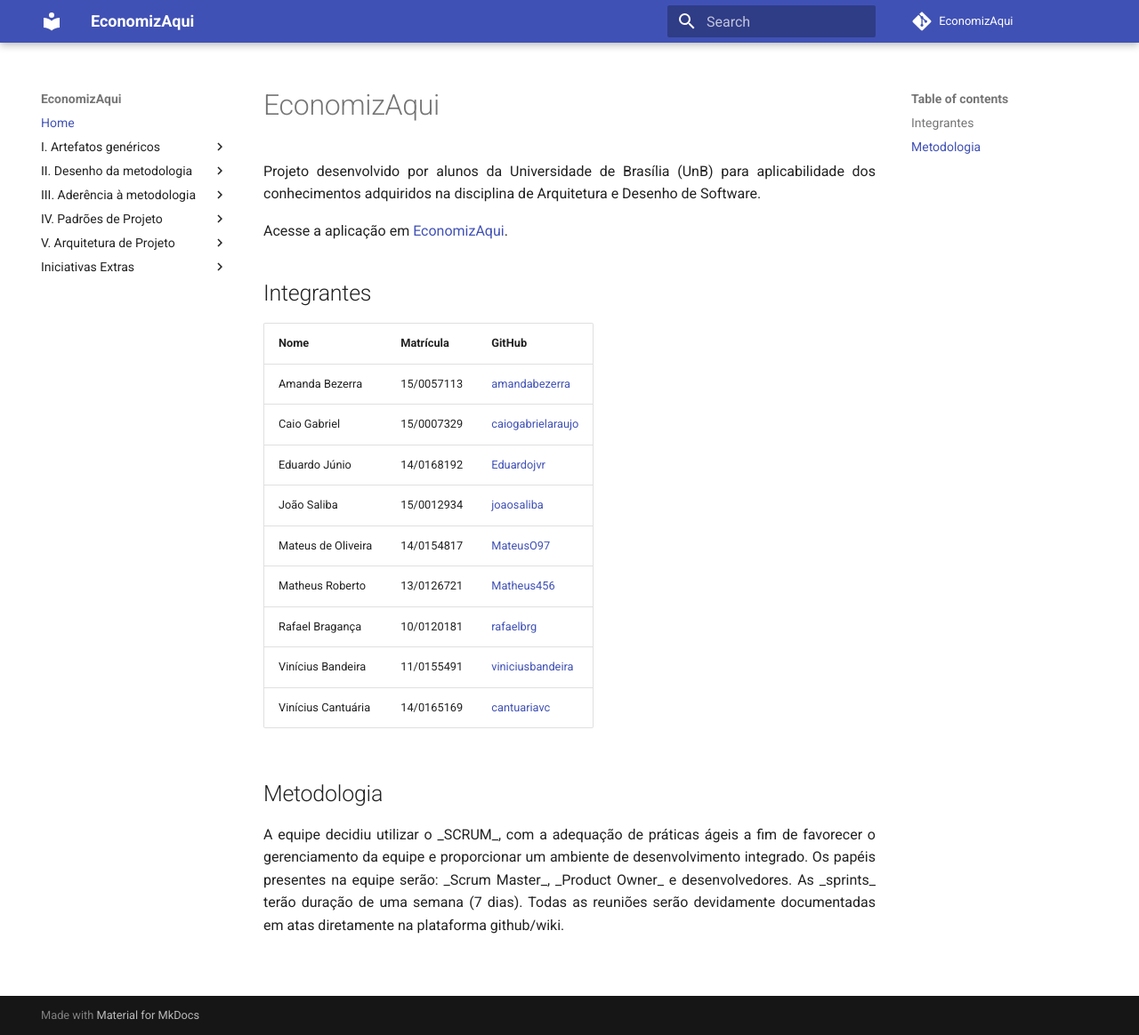
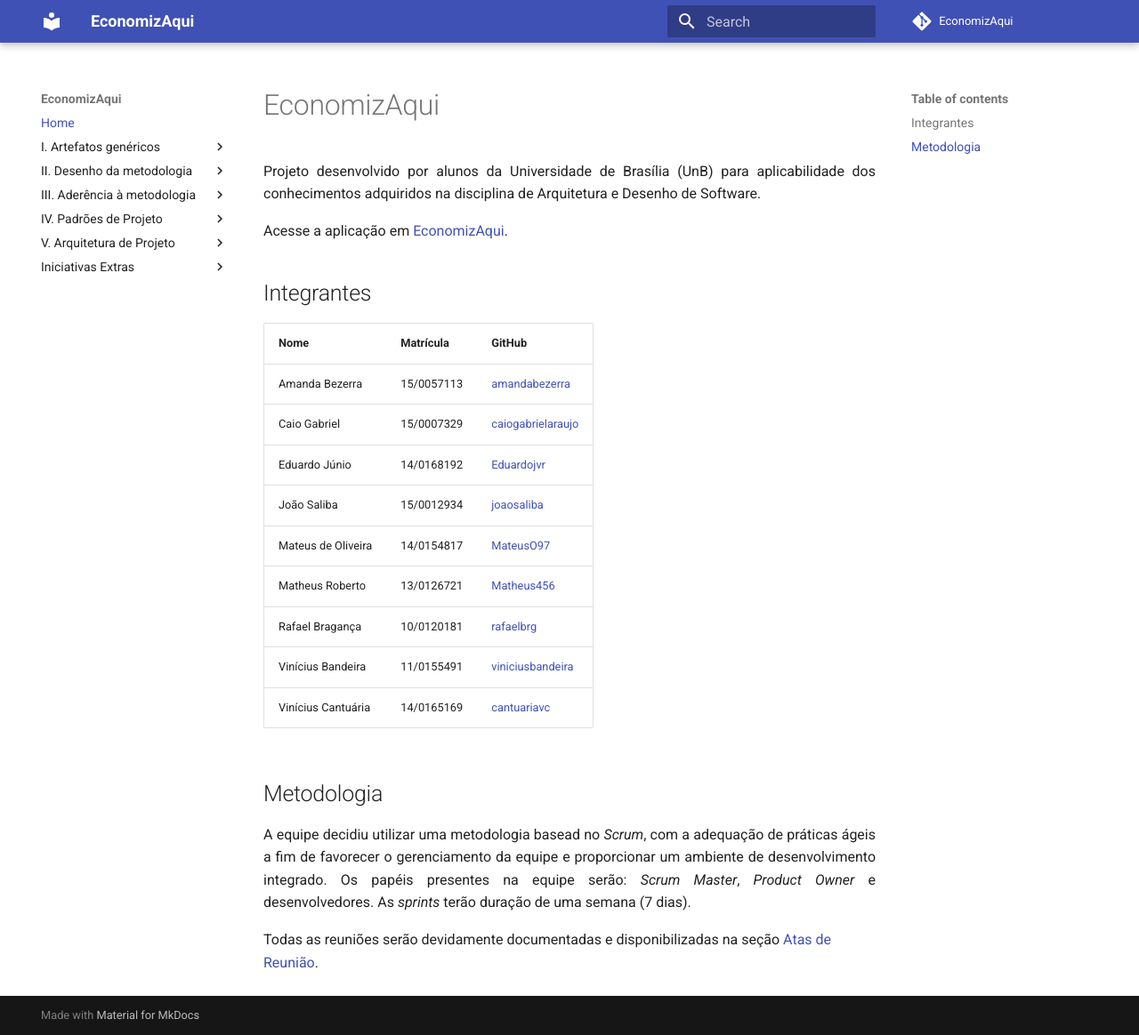
Before and after one commit to EconomizAqui/EconomizAqui, an MkDocs documentation site: the page built from docs/index.md, in a window 1280 px wide and 1164 px high. Shown: the whole window at 89% size. Built offline with MkDocs 1.6.1 and Material for MkDocs 9.7.7, drawn with Linux system fonts in a browser that asks for light colours; comment, search, counter and statistics services are not loaded; old or Windows-style settings are respelled for this version of MkDocs.

Commit message:
Update index document

```diff
--- a/docs/index.md
+++ b/docs/index.md
@@ -19,4 +19,6 @@
 
 ## Metodologia
 
-<p align="justify"> A equipe decidiu utilizar o _SCRUM_, com a adequação de práticas ágeis a fim de favorecer o gerenciamento da equipe e proporcionar um ambiente de desenvolvimento integrado. Os papéis presentes na equipe serão: _Scrum Master_, _Product Owner_ e desenvolvedores. As _sprints_ terão duração de uma semana (7 dias). Todas as reuniões serão devidamente documentadas em atas diretamente na plataforma github/wiki.</p>
+<p align="justify"> A equipe decidiu utilizar uma metodologia basead no <i>Scrum</i>, com a adequação de práticas ágeis a fim de favorecer o gerenciamento da equipe e proporcionar um ambiente de desenvolvimento integrado. Os papéis presentes na equipe serão: <i>Scrum Master</i>, <i>Product Owner</i> e desenvolvedores. As <i>sprints</i> terão duração de uma semana (7 dias).</p>
+
+Todas as reuniões serão devidamente documentadas e disponibilizadas na seção [Atas de Reunião](./Atas-de-Reuniões/Ata-01.md).
```
